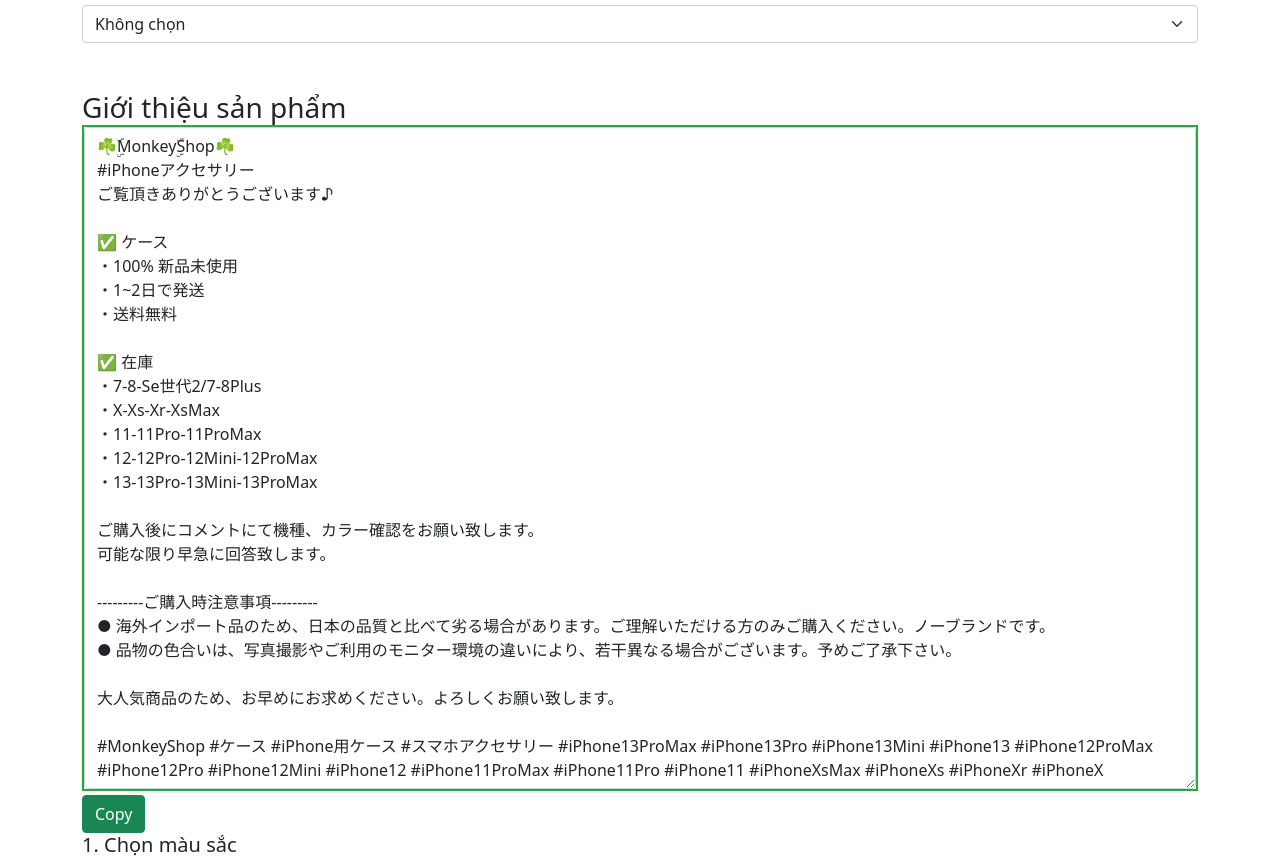
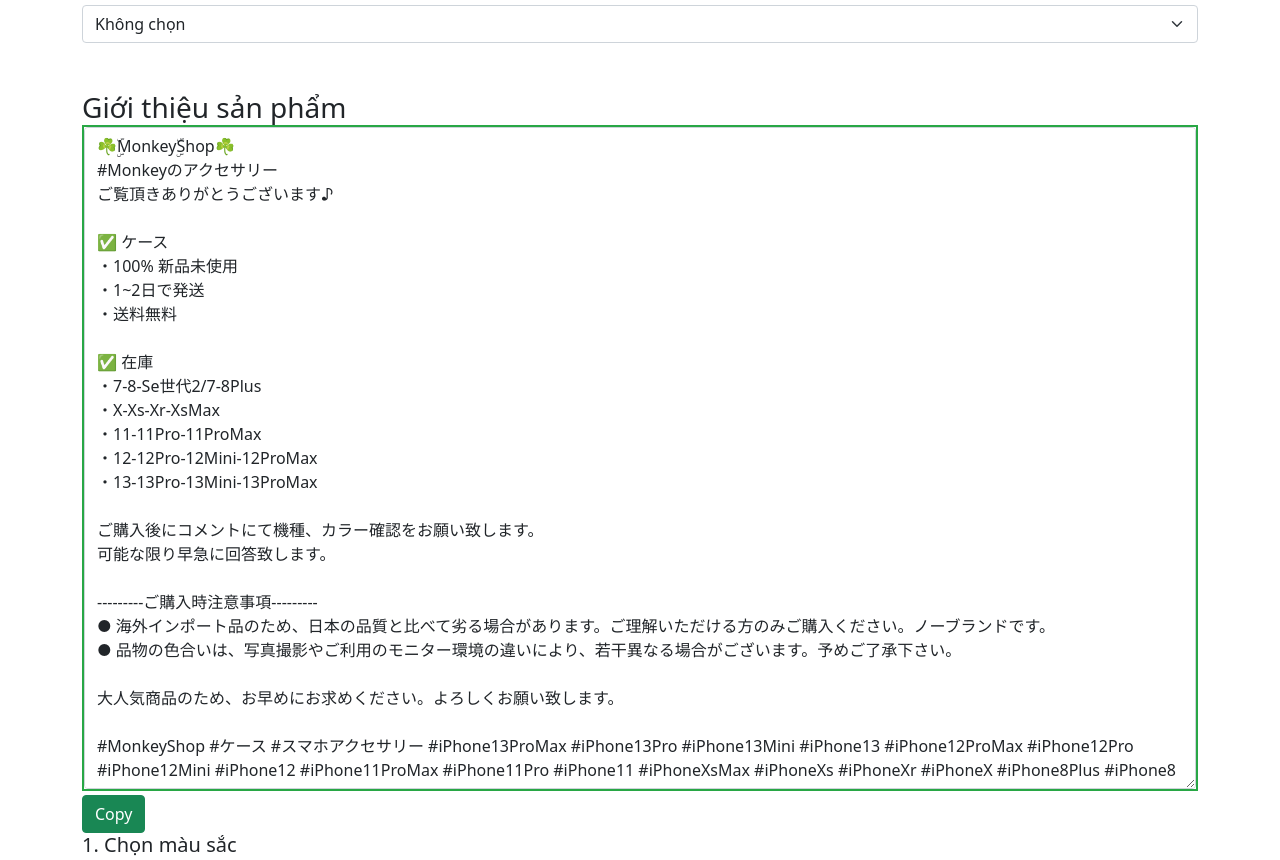
Before and after one commit to dukinfotech/monkeyshop, a website: page index.html in a window 1280 px wide. Shown: the part 821-1681 px from the top of the page. Drawn offline with nearby package versions, Linux system fonts and the light colour scheme.

Commit message:
update tags

```diff
--- a/index.html
+++ b/index.html
@@ -204,7 +204,7 @@
         },
         description: {
           get: function () {
-            let tags = ['MonkeyShop', this.product.type, 'iPhone用ケース', 'スマホアクセサリー'];
+            let tags = ['MonkeyShop', this.product.type, 'スマホアクセサリー'];
             tags = tags.concat(this.product.properties.slice());
             tags = tags.concat(this.options.models.slice());
             let description = genDescription(this.title, tags, this.product.availableColors);
@@ -238,7 +238,7 @@
     })
     function genDescription(title = '', tags = [], availableColors = []) {
       let description = `☘️ۣۜMonkeyۣۜShop☘️
-#iPhoneアクセサリー
+#Monkeyのアクセサリー
 ご覧頂きありがとうございます♪
 
 ✅ ${title}
```
Also changed, not shown: 1 other file.
